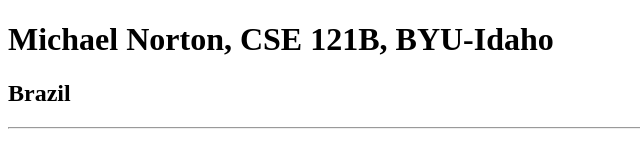
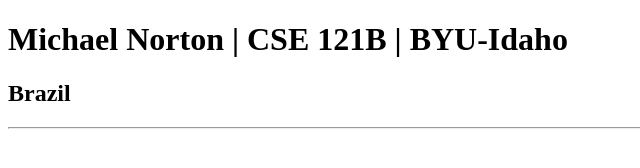
Before and after one commit to michaelparkernorton/cse121b, a plain HTML site: page test.html in a window 1280 px wide. Shown: the whole page, without its empty margins (0-640 px from the left). Drawn offline with Linux system fonts and the light colour scheme.

Commit message:
title update

```diff
--- a/test.html
+++ b/test.html
@@ -3,11 +3,11 @@
 <head>
 	<meta charset="UTF-8">
 	<meta name="viewport" content="width=device-width, initial-scale=1.0">
-	<title>Michael Norton, CSE 121B, BYU-Idaho
+	<title>Michael Norton | CSE 121B | BYU-Idaho
 	</title>
 </head>
 <body>
-	<h1>Michael Norton, CSE 121B, BYU-Idaho</h1>
+	<h1>Michael Norton | CSE 121B | BYU-Idaho</h1>
 	<h2>Brazil</h2>
 	<hr>
 
```
